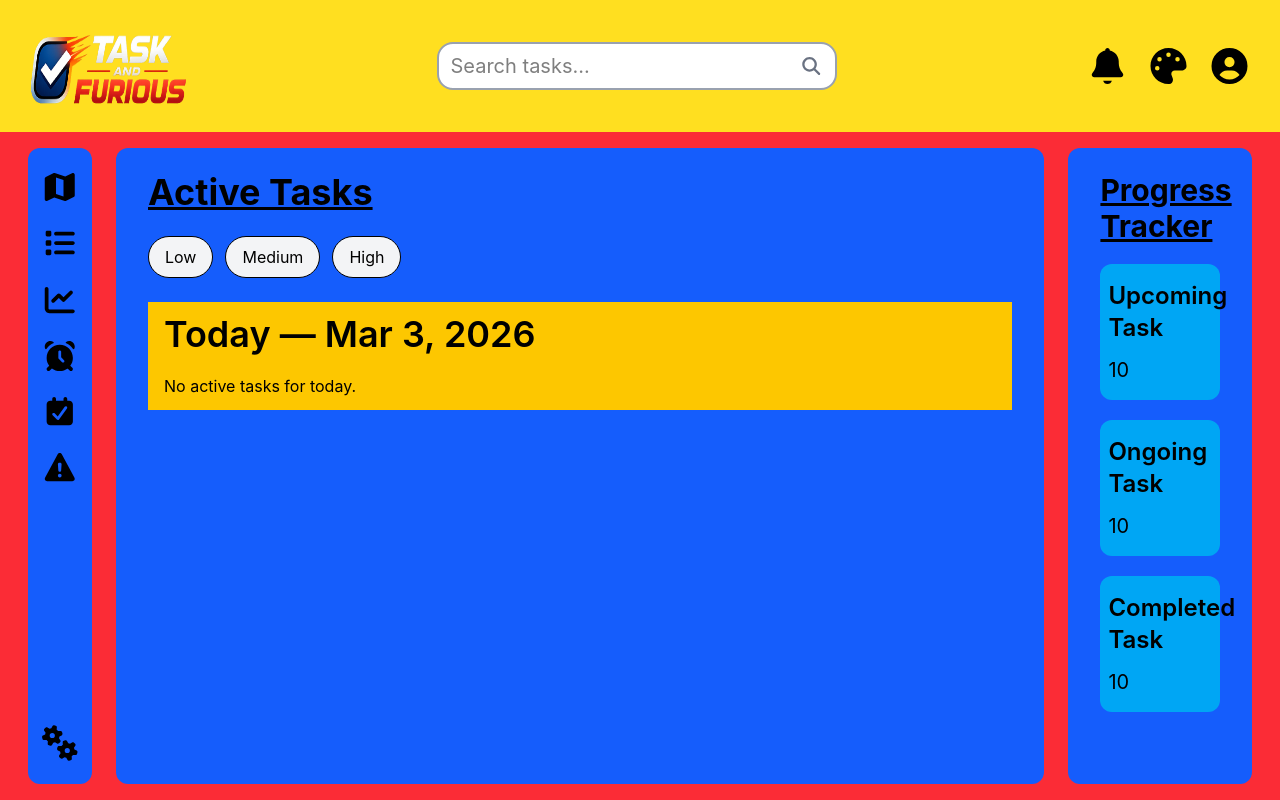
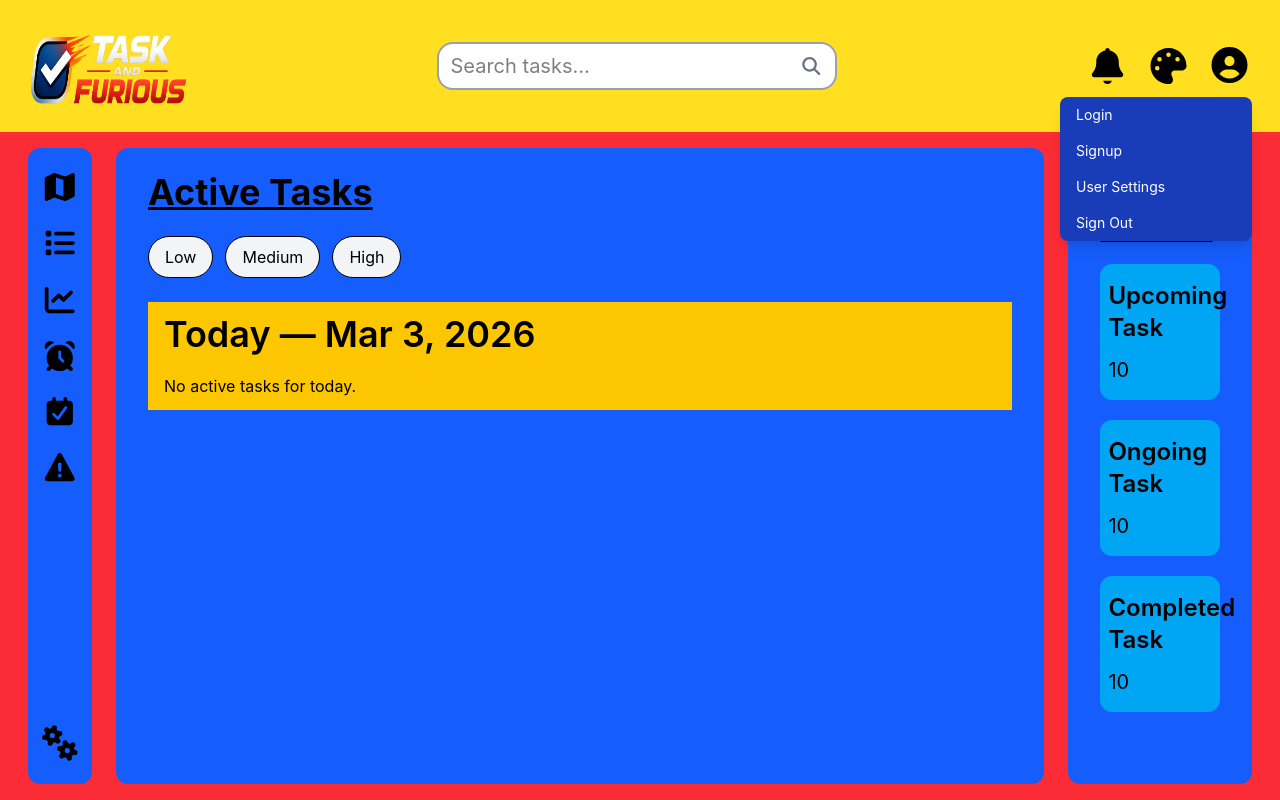
Before and after one commit to hannibal1631/Task-And-Furious, a React (Vite) app in the folder frontend/: page /active in a window 1280 px wide. Both pictures are taken after a click on the icon 1229 px from the left and 66 px from the top of the page. Built offline with nearby package versions, Linux system fonts and the light colour scheme.

Commit message:
add AuthModal to Layout and profile dropdown

```diff
--- a/frontend/src/components/Layout.jsx
+++ b/frontend/src/components/Layout.jsx
@@ -14,8 +14,14 @@ import {
   faChartLine,
   faGears,
 } from '@fortawesome/free-solid-svg-icons';
+import AuthModal from './AuthModal.jsx';
+import { useState } from 'react';
 
 function Layout() {
+  const [isDropdownOpen, setIsDropdownOpen] = useState(false);
+  const [isAuthOpen, setIsAuthOpen] = useState(false);
+  const [authMode, setAuthMode] = useState('login'); // 'login' | 'signup'
+
   return (
     <main>
       <div className='bg-blue-900 h-screen max-w-full flex flex-col overflow-hidden'>
@@ -50,10 +56,49 @@ function Layout() {
               icon={faPalette}
               className='lg:text-4xl text-2xl hover:cursor-pointer hover:text-white'
             />
-            <FontAwesomeIcon
-              icon={faCircleUser}
-              className='lg:text-4xl text-2xl hover:cursor-pointer hover:text-white'
-            />
+            <div className='relative'>
+              <FontAwesomeIcon
+                icon={faCircleUser}
+                onClick={() => setIsDropdownOpen(!isDropdownOpen)}
+                className='lg:text-4xl text-2xl cursor-pointer hover:text-white'
+              />
+
+              {isDropdownOpen && (
+                <div className='absolute right-0 mt-3 w-48 bg-blue-800 text-white rounded-lg shadow-lg z-50'>
+                  <ul className='flex flex-col text-sm'>
+                    <li
+                      onClick={() => {
+                        setAuthMode('login');
+                        setIsAuthOpen(true);
+                        setIsDropdownOpen(false);
+                      }}
+                      className='px-4 py-2 hover:bg-blue-700 cursor-pointer'
+                    >
+                      Login
+                    </li>
+
+                    <li
+                      onClick={() => {
+                        setAuthMode('signup');
+                        setIsAuthOpen(true);
+                        setIsDropdownOpen(false);
+                      }}
+                      className='px-4 py-2 hover:bg-blue-700 cursor-pointer'
+                    >
+                      Signup
+                    </li>
+
+                    <li className='px-4 py-2 hover:bg-blue-700 cursor-pointer'>
+                      User Settings
+                    </li>
+
+                    <li className='px-4 py-2 hover:bg-red-500 cursor-pointer'>
+                      Sign Out
+                    </li>
+                  </ul>
+                </div>
+              )}
+            </div>
           </div>
         </div>
 
@@ -134,6 +179,11 @@ function Layout() {
           </div>
         </div>
       </div>
+      <AuthModal
+        isOpen={isAuthOpen}
+        onClose={() => setIsAuthOpen(false)}
+        mode={authMode}
+      />
     </main>
   );
 }
```
